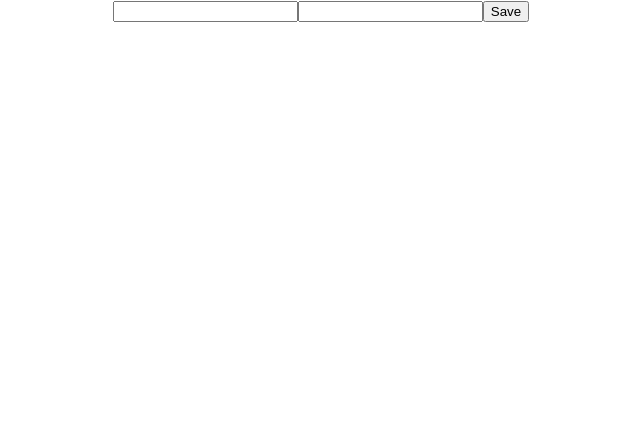
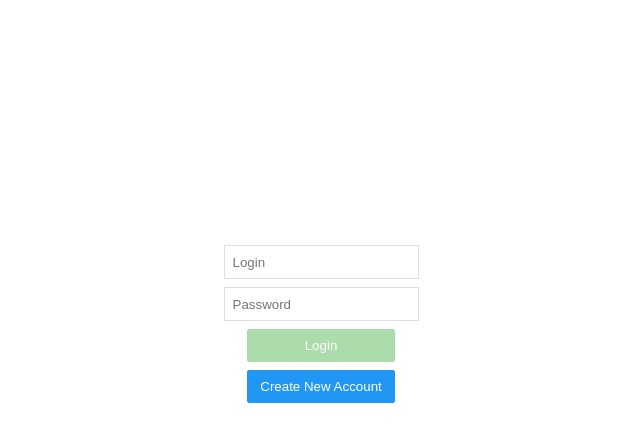
Before and after one commit to KrzysztofKrych/grid-list, a React (Create React App) app: page / in a window 1280 px wide. Shown: the top 442 px of the page, without its empty margins (319-959 px from the left). Built offline with nearby package versions, Linux system fonts and the light colour scheme; no server answers.

Commit message:
register component, and handle error login

```diff
--- a/src/components/Header/Header.tsx
+++ b/src/components/Header/Header.tsx
@@ -2,13 +2,13 @@ import React from "react";
 import styled from "styled-components";
 import { RootState } from "../../store/root.reducer";
 import { connect } from "react-redux";
-import User from "../../models/User";
 import Button from "../ui-components/Button/Button";
 import { Dispatch } from "redux";
 import { userLogoutActionInit } from "../../store/data/user/user.actions";
+import { UserState } from "../../store/data/user/user.reducer";
 
 export interface Props{
-    user: User;
+    user: UserState;
     signout: () => void;
 };
 
--- a/src/components/Login/Login.tsx
+++ b/src/components/Login/Login.tsx
@@ -1,43 +1,96 @@
-import React, { useState } from "react";
+import React, { useState, Fragment } from "react";
 import LoginData from "../../models/LoginData";
 import { Dispatch } from "redux";
-import { userLoginActionInit } from "../../store/data/user/user.actions";
+import { userLoginActionInit, userDeleteErrorMessageAction } from "../../store/data/user/user.actions";
 import { connect } from "react-redux";
+import Input from "../ui-components/Input/Input";
+import Button from "../ui-components/Button/Button";
+import styled from "styled-components";
+import Register from "../Register/Register";
+import { RootState } from "../../store/root.reducer";
+import { UserState } from "../../store/data/user/user.reducer";
 
 export interface Props{
     login: (loginData: LoginData) => void;
+    deleteErrorMessage: () => void;
+    user: UserState;
 };
 
-const Login = ({login}: Props) => {
+export const StyledLoginContainer = styled.div`
+    display: flex;
+    flex-direction: column;
+    align-items:center;
+    justify-content: center;
+    height: 80vh;
+    > * {
+        margin-top: .5rem
+    }
+`;
+
+const StyledErrorDiv = styled.div`
+        color: var(--danger);
+`;
+
+const StyledColumnDiv = styled.div`
+    display: flex;
+    flex-direction: column;
+    > * {
+        margin-bottom: .5rem;
+    }
+`;
+
+const Login = ({login, deleteErrorMessage, user}: Props) => {
     const [loginData, setLoginData] = useState<LoginData>({email: "", password: ""});
+    const [showRegister, setShowRegister] = useState<boolean>(false);
     const handleChangeLoginData = (setter: (loginData: LoginData) => void) => {
         setter(loginData);
         setLoginData({...loginData});
     }
-    const handleClick = () => {
+    const handleLogin = () => {
         login(loginData);
     }
+
     return (
-        <div>
-            <input
-                onBlur={event => handleChangeLoginData(loginData => loginData.email = event.target.value)} />
-            <input
-                onBlur={event => handleChangeLoginData(loginData => loginData.password = event.target.value)} />
-            <button onClick={handleClick}>Save</button>
-        </div>
+        <Fragment>
+            {!showRegister && <StyledLoginContainer>
+                <StyledErrorDiv>{user.loginErrorMessage}</StyledErrorDiv>
+                <Input
+                    placeholder="Login"
+                    onFocus={deleteErrorMessage}
+                    onChange={event => handleChangeLoginData(loginData => loginData.email = event.target.value)} />
+                <Input
+                    placeholder="Password"
+                    onFocus={deleteErrorMessage}
+                    type="password"
+                    onChange={event => handleChangeLoginData(loginData => loginData.password = event.target.value)} />
+                <StyledColumnDiv>
+                    <Button onClick={handleLogin} disabled={!loginData.email || !loginData.password}>Login</Button>
+                    <Button variant="info" onClick={() => setShowRegister(true)}>Create New Account</Button>
+                </StyledColumnDiv>
+            </StyledLoginContainer>}
+            {showRegister && <Register onCancel={() => setShowRegister(false)} />}
+        </Fragment>
     );
 };
 
 const map = {
+    state: (state: RootState) => {
+        return {
+            user: state.user
+        }
+    },
     dispatch: (dispatch: Dispatch) => {
         return {
             login: (loginData: LoginData) => {
                 dispatch(userLoginActionInit(loginData));
             },
+            deleteErrorMessage : () => {
+                dispatch(userDeleteErrorMessageAction());
+            }
         };
     }
 };
 
-const connected = connect(undefined, map.dispatch);
+const connected = connect(map.state, map.dispatch);
 
 export default connected(Login);
--- a/src/components/Main/Main.tsx
+++ b/src/components/Main/Main.tsx
@@ -10,15 +10,14 @@ import { customersDeleteActionInit, customersAddActionInit, customersUpdateActio
 import { Dispatch } from "redux";
 import Header from "../Header/Header";
 import Input from "../ui-components/Input/Input";
-import User from "../../models/User";
 import { filterCustomersByValue, validators } from "../../helper";
 import "./Main.css";
-import UpdateConsumer from "../../models/UpdateCustomerBody";
 import UpdateConsumerBody from "../../models/UpdateCustomerBody";
+import { UserState } from "../../store/data/user/user.reducer";
 
 export interface Props {
     customers: Customer[];
-    user: User;
+    user: UserState;
     deleteCustomer: (id: string) => void;
     addCustomer: (customer: Customer) => void;
     updateCustomer: (id: string, body: UpdateConsumerBody) => void;
--- /dev/null
+++ b/src/components/Register/Register.tsx
@@ -0,0 +1,54 @@
+import React, { useState } from "react";
+import { StyledLoginContainer } from "../Login/Login";
+import Button from "../ui-components/Button/Button";
+import LoginData from "../../models/LoginData";
+import Input from "../ui-components/Input/Input";
+import { userRegisterActionInit } from "../../store/data/user/user.actions";
+import { connect } from "react-redux";
+import { Dispatch } from "redux";
+
+export interface Props {
+    onCancel: () => void;
+    register: (data: LoginData) => void;
+}
+
+const Register = ({onCancel, register}: Props) => {
+    const [registerData, setRegisterData] = useState<LoginData>({email: "", password: ""});
+
+    const handleChangeRegisterData = (setter: (registerData: LoginData) => void) => {
+        setter(registerData);
+        setRegisterData({...registerData});
+    };
+
+    const handleRegister = () => {
+        register(registerData);
+    }
+
+    return (
+        <StyledLoginContainer>
+
+            <Input
+                placeholder="Login"
+                onChange={event => handleChangeRegisterData(registerData => registerData.email = event.target.value)} />
+            <Input
+                placeholder="Password"
+                type="password"
+                onChange={event => handleChangeRegisterData(registerData => registerData.password = event.target.value)} />
+                <Button onClick={handleRegister}>Save</Button>
+            <Button onClick={onCancel} variant="danger">Cancel</Button>
+        </StyledLoginContainer>
+    );
+};
+
+const map = {
+    dispatch: (dispatch: Dispatch) => {
+        return {
+            register: (loginData: LoginData) => {
+                dispatch(userRegisterActionInit(loginData));
+            },
+        };
+    }
+};
+
+const connected = connect(undefined, map.dispatch);
+export default connected(Register);
--- a/src/components/Wrapper/Wrapper.tsx
+++ b/src/components/Wrapper/Wrapper.tsx
@@ -2,14 +2,13 @@ import React, { Fragment } from 'react';
 import Login from '../Login/Login';
 import { RootState } from '../../store/root.reducer';
 import { connect } from 'react-redux';
-import User from '../../models/User';
 import Main from '../Main/Main';
-import { loginState } from '../../store/data/user/user.reducer';
+import { loginState, UserState } from '../../store/data/user/user.reducer';
 import Spinner from '../ui-components/Spinner/Spinner';
 import styled from 'styled-components';
 
 export interface Props{
-    user: User;
+    user: UserState;
 };
 
 const Wrapper = ({ user }: Props) => {
--- a/src/components/ui-components/Button/Button.css
+++ b/src/components/ui-components/Button/Button.css
@@ -19,11 +19,15 @@
 .button.danger:hover{
     background-color: var(--danger-hover);
 }
+
 .button.info{
     background-color: var(--info);
     border: 1px solid var(--info);
 }
-
+.button.info:hover{
+    background-color: var(--info-hover);
+    border: 1px solid var(--info-hover);
+}
 .button.disabled{
     pointer-events: none;
     opacity: .5;
--- a/src/globalStyles.css
+++ b/src/globalStyles.css
@@ -19,4 +19,5 @@
     --primary-hover: #1386e9;
     --danger-hover: #ea645f;
     --success-hover:#179620;
+    --info-hover:#32a7F4;
 }
--- a/src/store/data/user/user.reducer.ts
+++ b/src/store/data/user/user.reducer.ts
@@ -1,6 +1,6 @@
 import Redux from "redux";
 import User from "../../../models/User";
-import UserActionType, { UserLoginActionSuccessModel, UserLoginActionInitModel, UserLogoutActionModel } from "./user.actions";
+import UserActionType, { UserLoginActionSuccessModel, UserLoginActionInitModel, UserLogoutActionModel, UserRegisterActionModel, UserLoginActionErrorModel, UserDeleteErrorMessageActionModel } from "./user.actions";
 
 export enum loginState {
     LOGGEDIN = "LOGGEDIN",
@@ -8,23 +8,32 @@ export enum loginState {
     LOGGEDOUT = "LOGGEDOUT"
 }
 
-export const initialUserState: User = {
+export interface UserState extends User {
+    loginErrorMessage: string;
+}
+
+export const initialUserState: UserState = {
     isLoggedIn: loginState.WORKING,
-    email: ""
+    email: "",
+    loginErrorMessage: ""
 };
 
 export type UserAction = |
 UserLoginActionInitModel |
 UserLoginActionSuccessModel |
-UserLogoutActionModel;
+UserLogoutActionModel |
+UserRegisterActionModel |
+UserLoginActionErrorModel |
+UserDeleteErrorMessageActionModel;
 
-const userReducer: Redux.Reducer<User, UserAction> = (state = initialUserState, action: UserAction) => {
+const userReducer: Redux.Reducer<UserState, UserAction> = (state = initialUserState, action: UserAction) => {
     switch(action.type){
         case UserActionType.USER_LOGIN_ACTION_SUCCESS: {
             return {
                 ...state,
                 email: action.payload,
-                isLoggedIn: loginState.LOGGEDIN
+                isLoggedIn: loginState.LOGGEDIN,
+                loginErrorMessage: ""
             };
         }
         case UserActionType.USER_LOGOUT_ACTION_SUCCESS: {
@@ -33,6 +42,26 @@ const userReducer: Redux.Reducer<User, UserAction> = (state = initialUserState,
                 isLoggedIn: loginState.LOGGEDOUT
             };
         }
+        case UserActionType.USER_REGISTER_ACTION_SUCCESS: {
+            return {
+                ...state,
+                email: action.payload.email,
+                isLoggedIn: loginState.LOGGEDIN,
+                loginErrorMessage: ""
+            };
+        }
+        case UserActionType.USER_LOGIN_ACTION_ERROR: {
+            return {
+                ...state,
+                loginErrorMessage: action.payload
+            };
+        }
+        case UserActionType.USER_DELETE_ERROR_MESSAGE_ACTION: {
+            return {
+                ...state,
+                loginErrorMessage: ""
+            };
+        }
         default: return state;
     };
 };
--- a/src/store/data/user/user.saga.ts
+++ b/src/store/data/user/user.saga.ts
@@ -1,14 +1,16 @@
-import UserActionType, { userLoginActionSuccess, UserLoginActionInitModel, userLogoutActionSuccess } from "./user.actions";
+import UserActionType, { userLoginActionSuccess, UserLoginActionInitModel, userLogoutActionSuccess, UserRegisterActionModel, userRegisterActionSuccess, userLoginActionError } from "./user.actions";
 import { call, put, takeLatest } from "redux-saga/effects";
-import { login, signout } from "../../repositories/UserRepository";
+import { login, signout, register } from "../../repositories/UserRepository";
 import { customersGetListActionInit } from "../customers/customers.actions";
 
 function* requestUser(action: UserLoginActionInitModel){
     try{
-        const email = yield call(login, action.payload);
-        if(email){
+        const {email, error} = yield call(login, action.payload);
+        if(email || email === ""){
             yield put(userLoginActionSuccess(email));
             yield put(customersGetListActionInit(email));
+        }else{
+            yield put(userLoginActionError(error))
         }
     }catch(error){
         console.log(error);
@@ -24,8 +26,20 @@ function* logoutUser(){
     }
 }
 
+function* registerUser(action: UserRegisterActionModel){
+    try{
+       const response =  yield call(register, action.payload);
+        if(response){
+            yield put(userRegisterActionSuccess(action.payload));
+        }
+    }catch(error){
+        console.log(error);
+    }
+}
+
 
 export default function* userSaga() {
     yield takeLatest(UserActionType.USER_LOGIN_ACTION_INIT, requestUser);
     yield takeLatest(UserActionType.USER_LOGOUT_ACTION_INIT, logoutUser);
+    yield takeLatest(UserActionType.USER_REGISTER_ACTION_INIT, registerUser);
 }
--- a/src/store/root.reducer.ts
+++ b/src/store/root.reducer.ts
@@ -1,11 +1,10 @@
 
 import Redux from "redux";
-import User from "../models/User";
-import userReducer, { initialUserState, UserAction } from "./data/user/user.reducer";
+import userReducer, { initialUserState, UserAction, UserState } from "./data/user/user.reducer";
 import customersReducer, { CustomersState, initialCustomersState, CustomersAction } from "./data/customers/customers.reducer";
 
 export interface RootState {
-    user: User;
+    user: UserState;
     customers: CustomersState;
 };
 
```
Also changed, not shown: src/store/data/user/user.actions.ts (+45 -0 lines), src/store/repositories/UserRepository.ts (+13 -4 lines).
